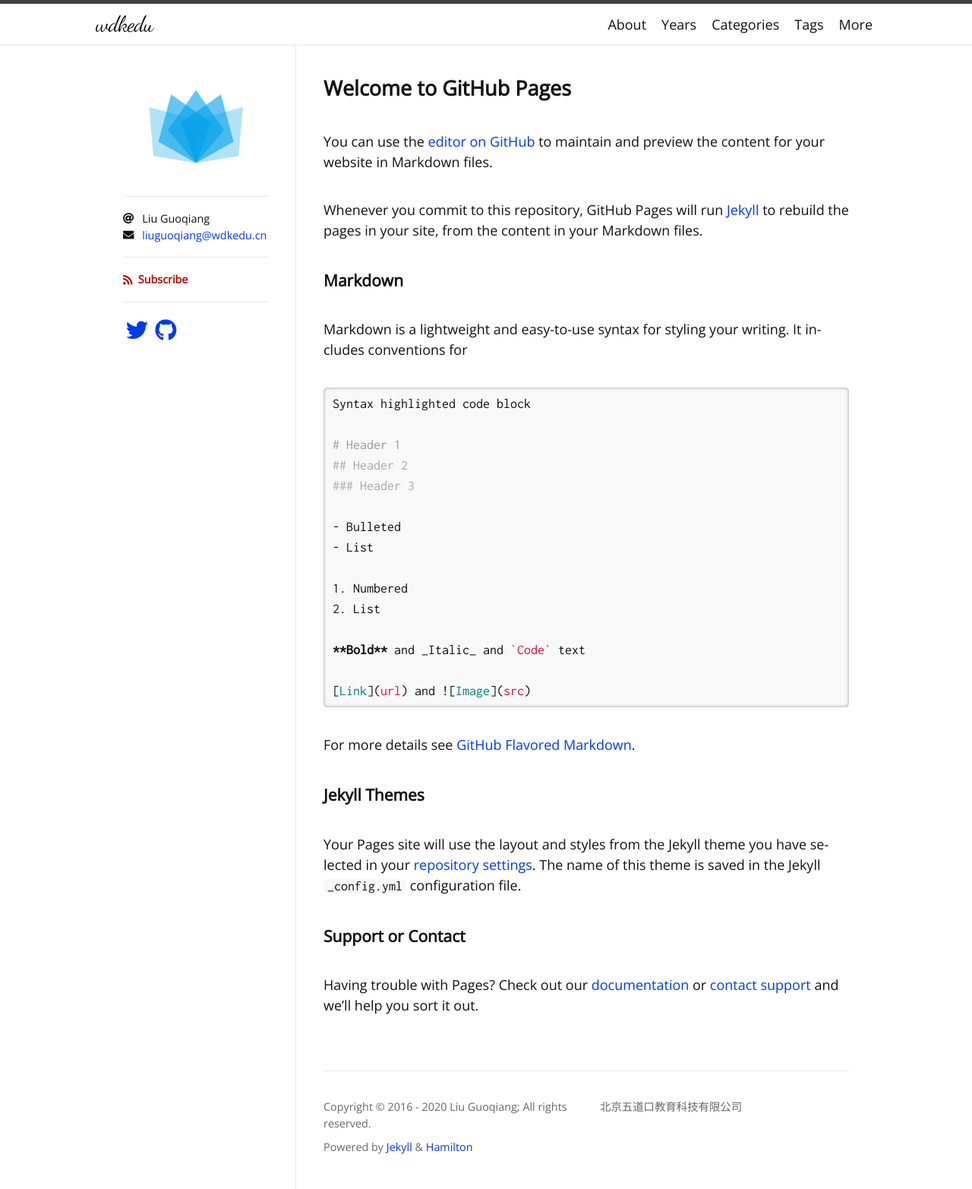
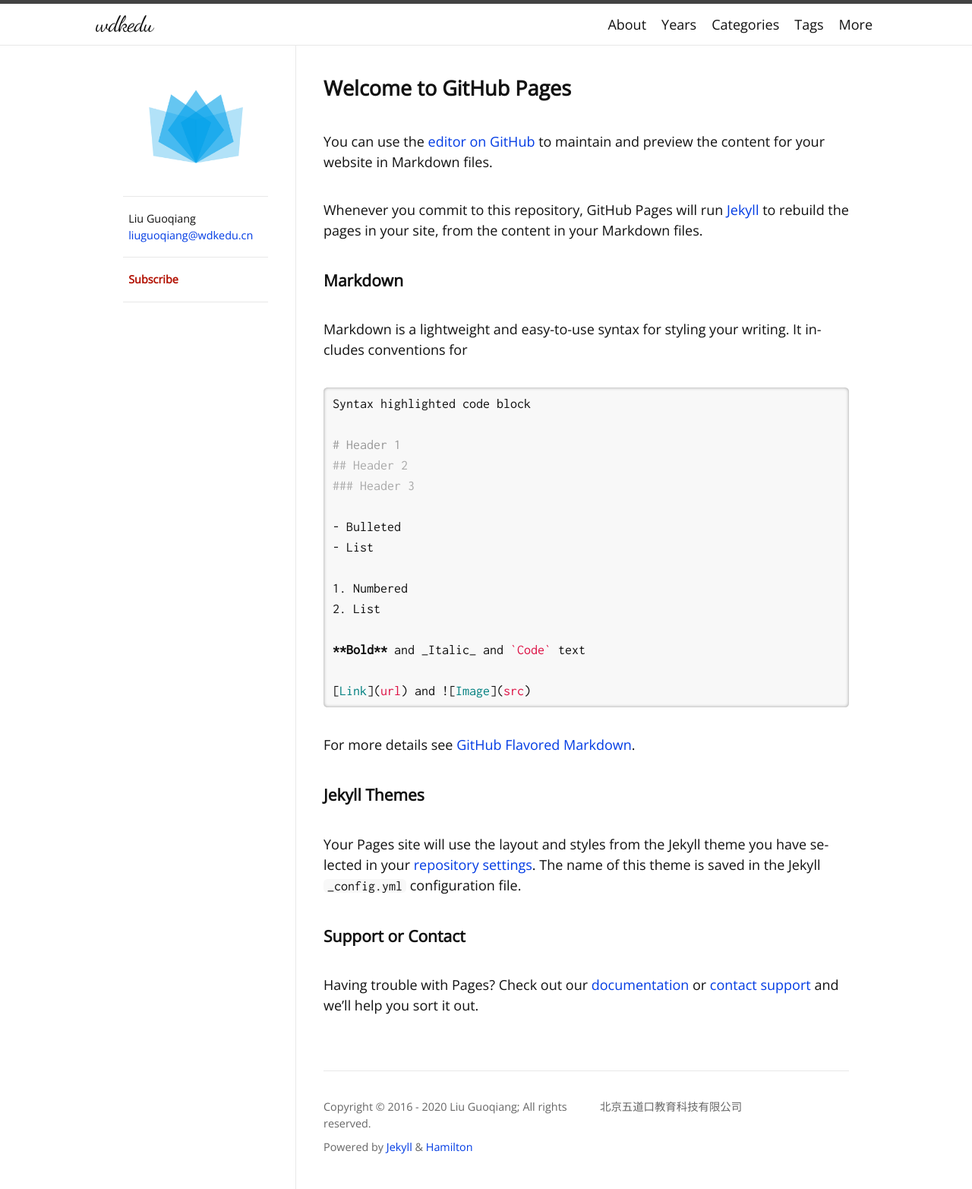
Before and after one commit to wdkedu/wdkedu.github.io, a Jekyll site: the page built from index.md, in a window 1280 px wide. Shown: the whole page at 76% size. Built offline with Jekyll 4.4.1, drawn with Linux system fonts in a browser that asks for light colours; nearby versions of some CDN libraries; some web fonts are replaced; our own code applies the rules of GitHub Pages for plain Markdown files; the list of posts is cut into pages by our own code.

Commit message:
delete fontawesome

```diff
--- a/_includes/head.html
+++ b/_includes/head.html
@@ -43,6 +43,4 @@
 {% endunless %}
 <!-- End selecting skin -->
 
-<script async src="https://use.fontawesome.com/releases/v5.0.12/js/all.js"></script>
-
 {% include custom-head.html %}
```
